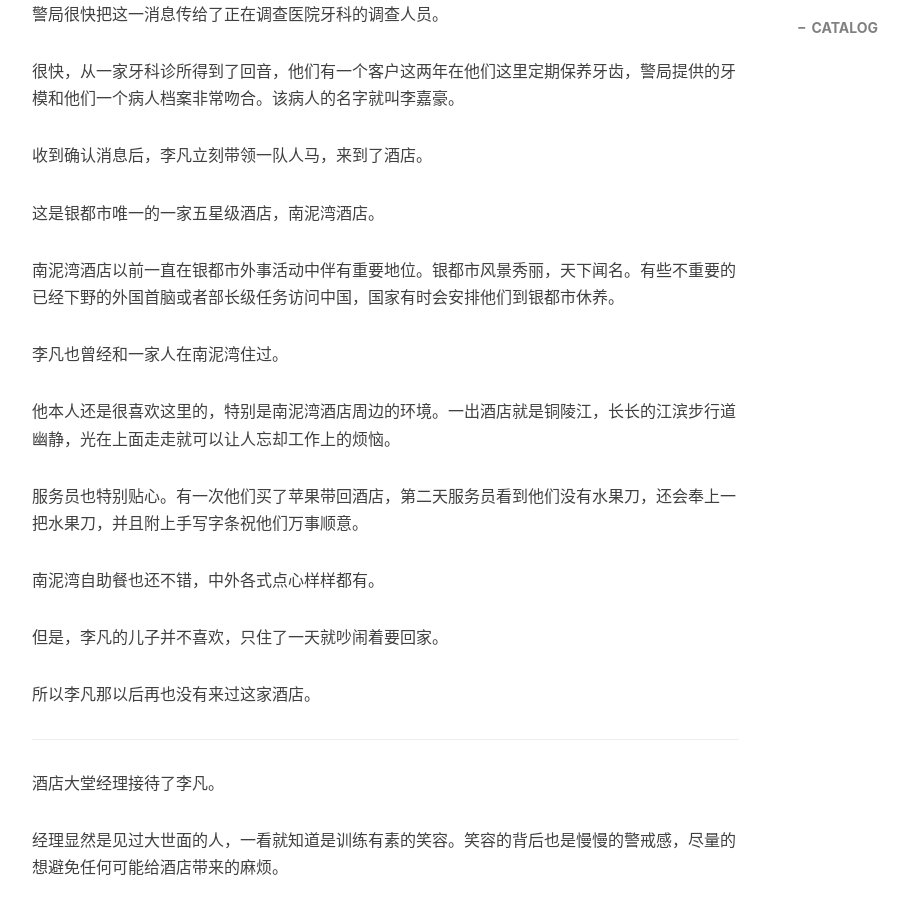
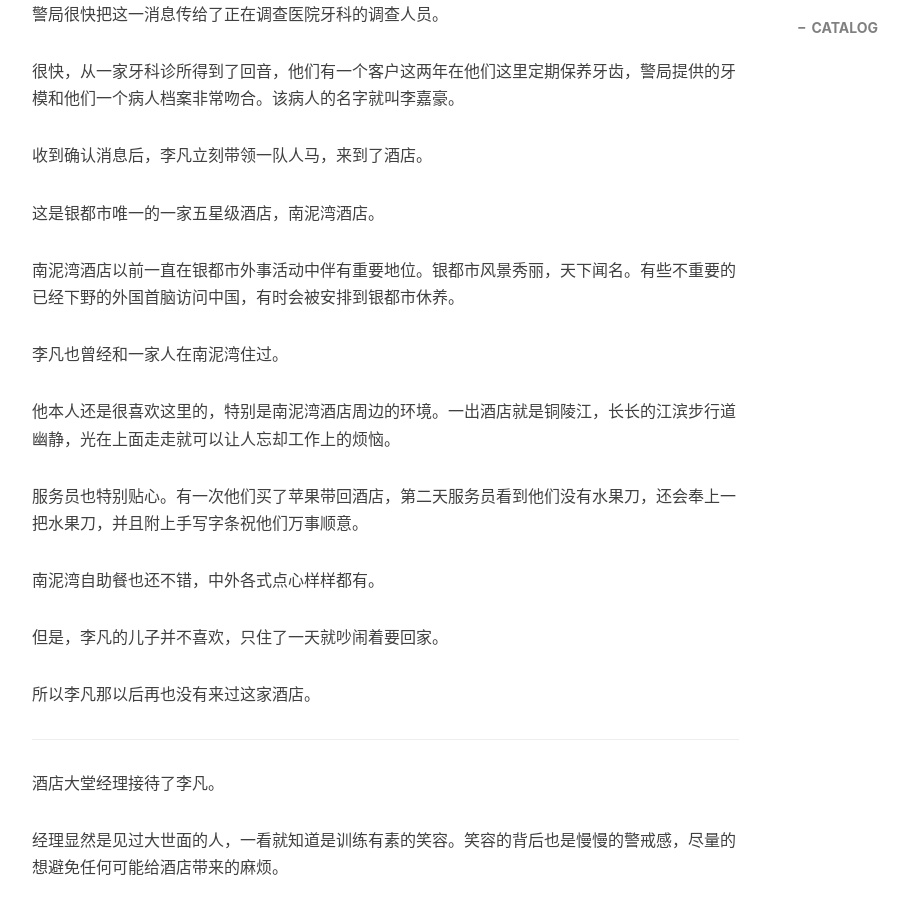
Before and after one commit to lanesky/lanesky.github.io, a Jekyll site: the page built from _posts/2021-05-02-normal-cities-03.md, in a window 1280 px wide and 900 px high, scrolled down 912 px. Shown: the whole window, without its empty margins (233-1142 px from the left). Built offline with Jekyll 4.4.1, drawn with Linux system fonts in a browser that asks for light colours; nearby versions of some CDN libraries; comment, search, counter and statistics services are not loaded.

Commit message:
new post

```diff
--- a/_posts/2021-05-02-normal-cities-03.md
+++ b/_posts/2021-05-02-normal-cities-03.md
@@ -29,7 +29,7 @@ tags:
 
 这是银都市唯一的一家五星级酒店，南泥湾酒店。
 
-南泥湾酒店以前一直在银都市外事活动中伴有重要地位。银都市风景秀丽，天下闻名。有些不重要的已经下野的外国首脑或者部长级任务访问中国，国家有时会安排他们到银都市休养。
+南泥湾酒店以前一直在银都市外事活动中伴有重要地位。银都市风景秀丽，天下闻名。有些不重要的已经下野的外国首脑访问中国，有时会被安排到银都市休养。
 
 李凡也曾经和一家人在南泥湾住过。
 
```
